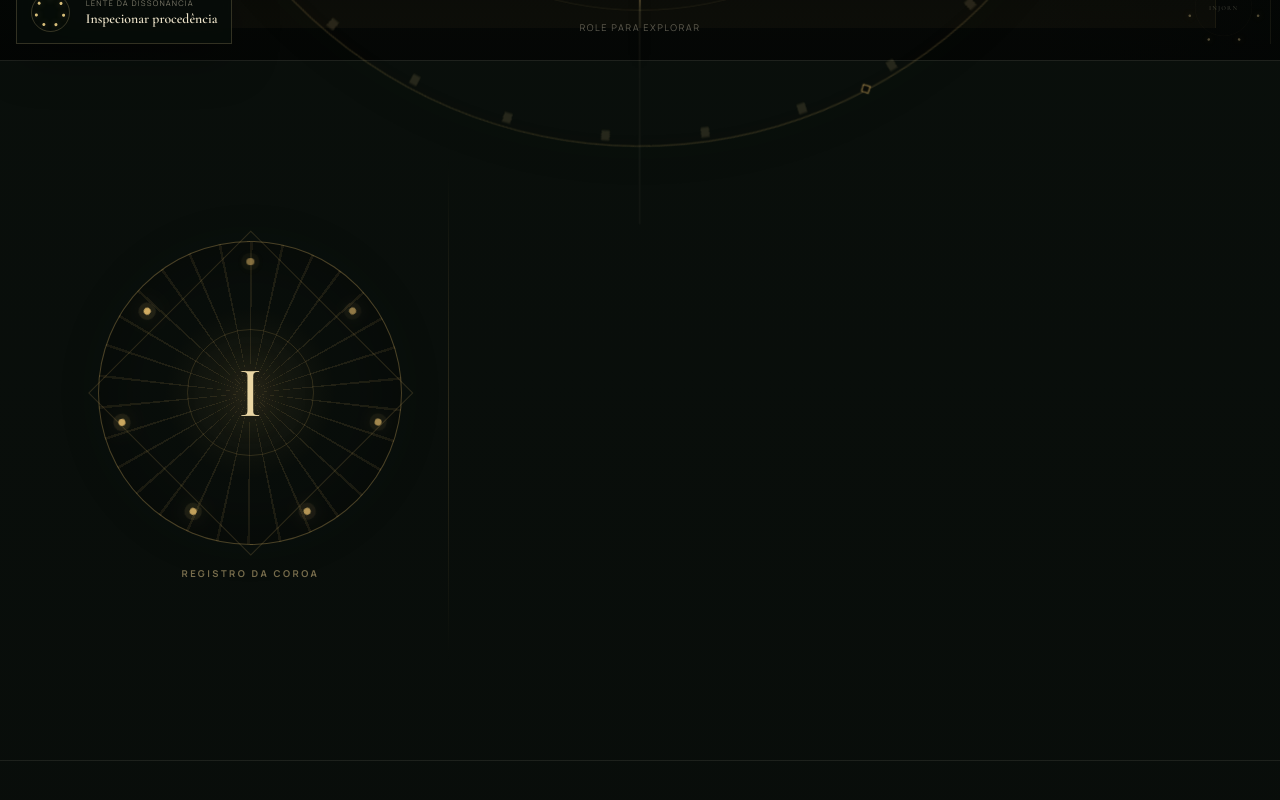
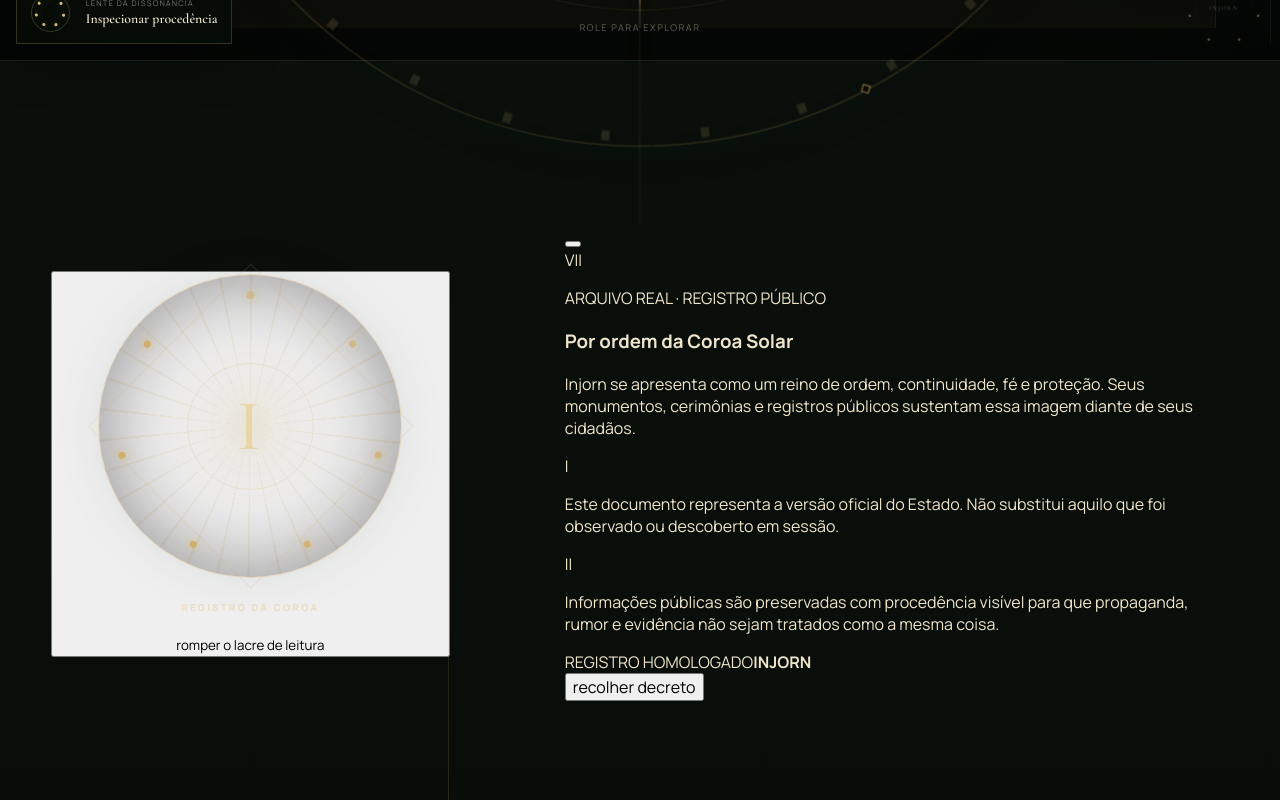
Before and after one commit to krrozino/injorn-web, a Next.js app: page / in a window 1280 px wide. Shown: the part 740-1540 px from the top of the page. Built offline with nearby package versions, Linux system fonts and the light colour scheme.

Commit message:
feat: make crown seal open a ceremonial decree

```diff
--- a/src/app/page.tsx
+++ b/src/app/page.tsx
@@ -1,4 +1,5 @@
 import Link from "next/link";
+import { RoyalDecree } from "@/components/RoyalDecree";
 import { SiteHeader } from "@/components/SiteHeader";
 
 const portals = [
@@ -145,19 +146,7 @@ export default function Home() {
       </section>
 
       <section className="royal-doctrine section-shell" aria-labelledby="doctrine-title">
-        <div className="royal-doctrine__seal" aria-hidden="true">
-          <div className="royal-doctrine__sun">
-            <i />
-            <i />
-            <i />
-            <i />
-            <i />
-            <i />
-            <i />
-            <strong>I</strong>
-          </div>
-          <span>REGISTRO DA COROA</span>
-        </div>
+        <RoyalDecree />
         <div className="royal-doctrine__content">
           <p className="kicker">A face oficial do reino</p>
           <h2 id="doctrine-title">Injorn possui uma versão de si mesmo.</h2>
```
